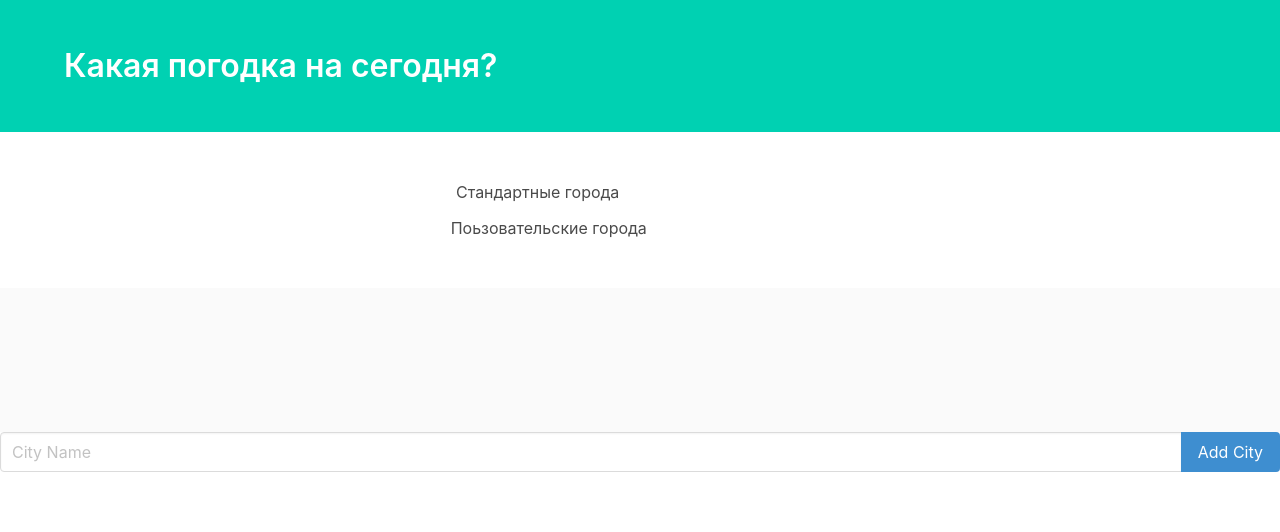
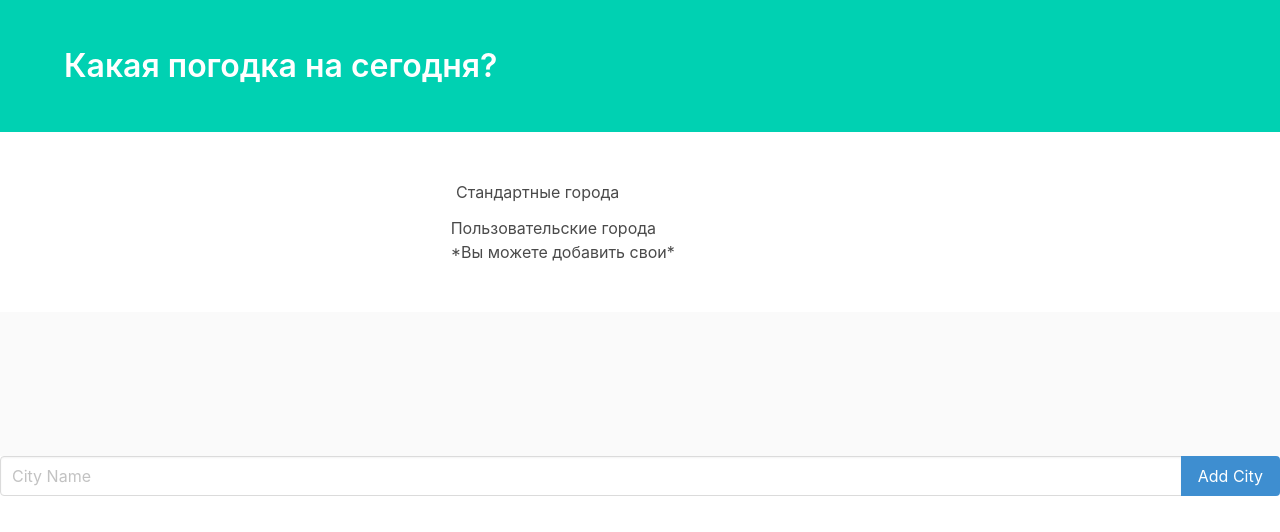
Before and after one commit to VoidHiko/alchemy, a Django app: template pagoda_project/pagoda__app/templates/weather/index.html in a window 1280 px wide. Shown: the top 532 px of the page. Run offline with Django 5.2, Linux system fonts and the light colour scheme; the template is opened without the code that fills it: values that come from a table or form of the project are taken from there, others are empty; some libraries are stand-ins or nearby versions.

Commit message:
Update index.html

```diff
--- a/pagoda_project/pagoda__app/templates/weather/index.html
+++ b/pagoda_project/pagoda__app/templates/weather/index.html
@@ -52,7 +52,8 @@
         <div class="user_container">
             <div class="columns">
                 <div class="column is-offset-4 is-4">
-                    <h1>Поьзовательские города</h1>
+                    <h1>Пользовательские города</h1>
+                    <p>*Вы можете добавить свои*</p>
                     {% for weather in users_weather_data %}
                     <div class="box">
                         <article class="media">
```
